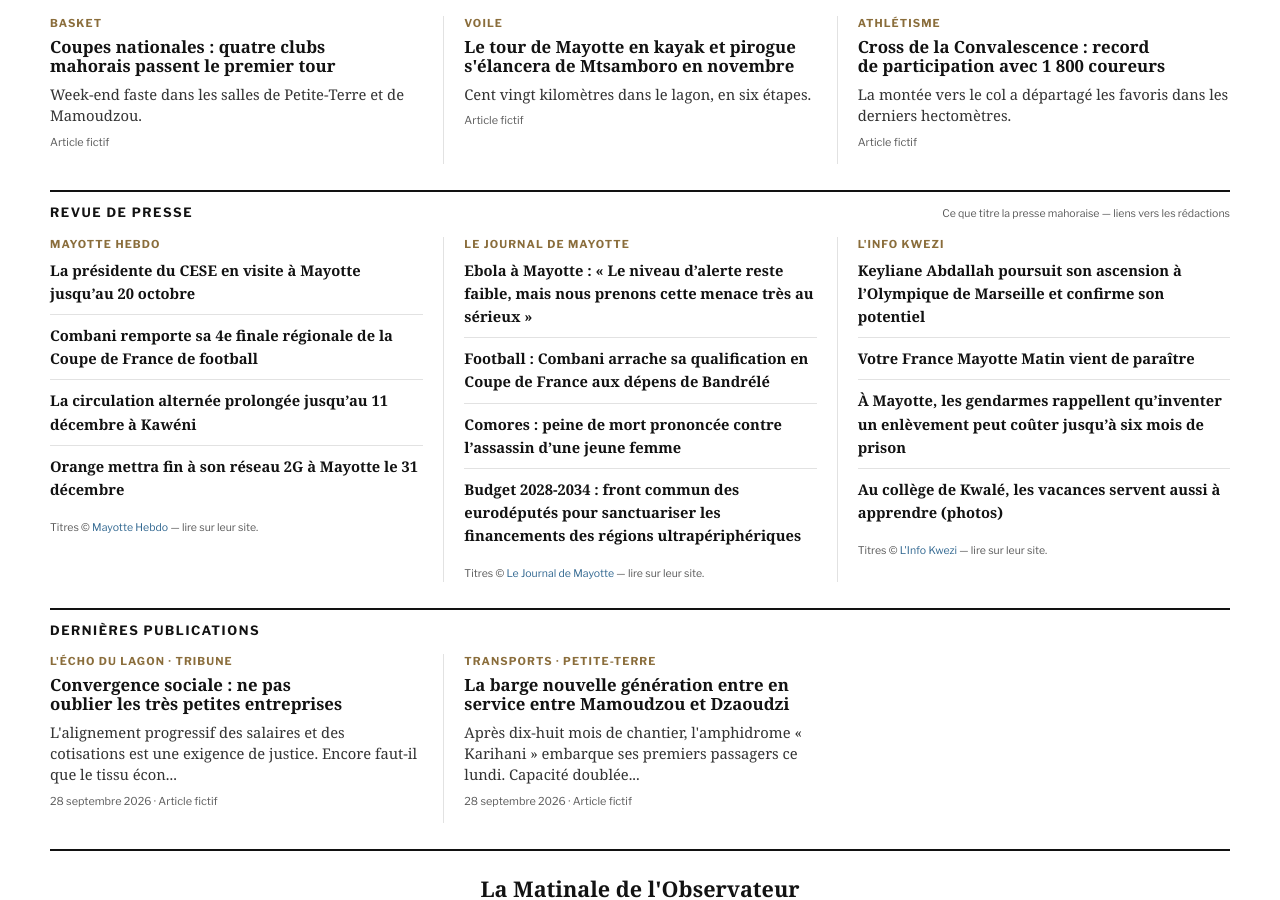
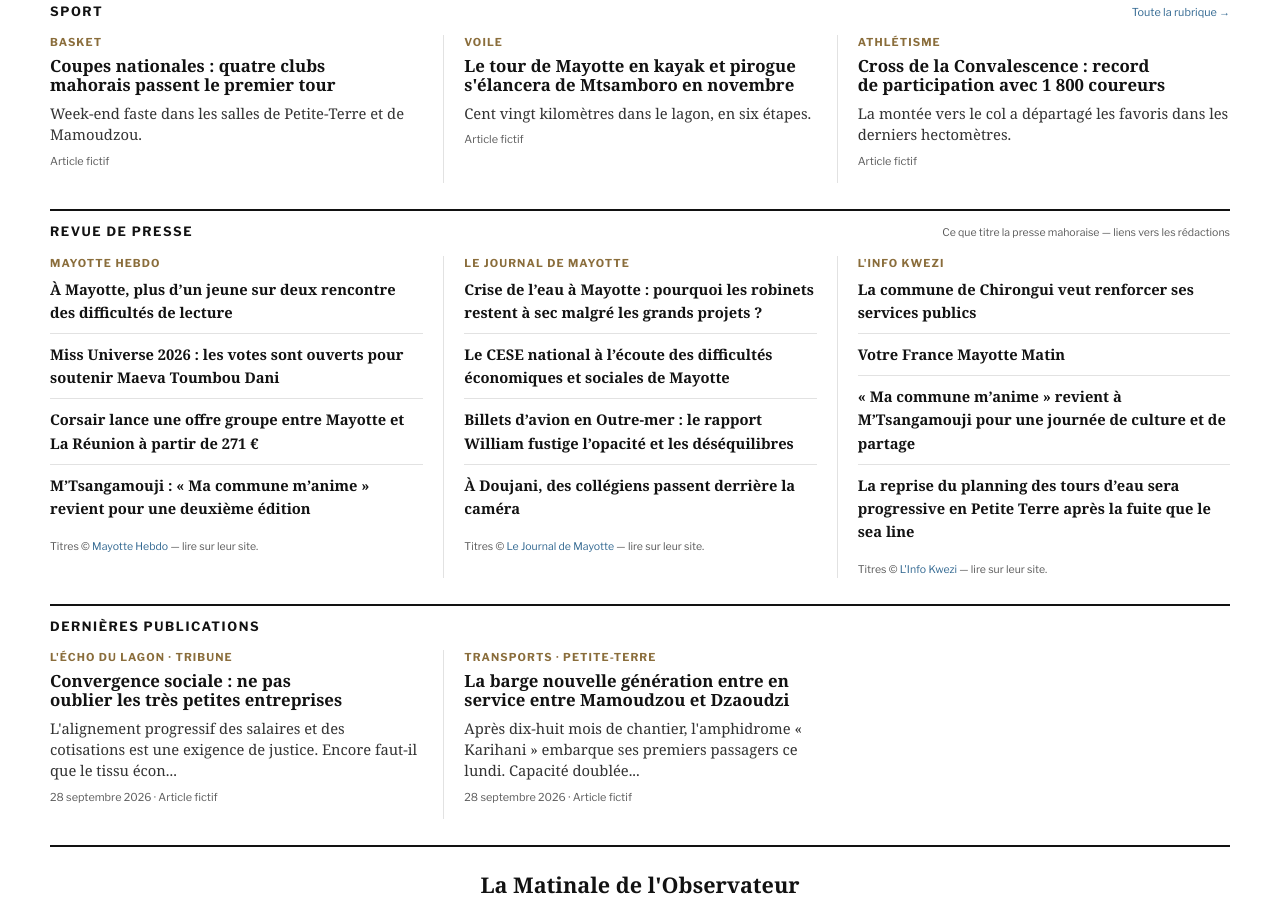
Before and after one commit to esdine/observateur-mayotte, a Jekyll site: the page built from index.html, in a window 1280 px wide and 900 px high, scrolled down 2777 px. Built offline with Jekyll 4.4.1, drawn with Linux system fonts in a browser that asks for light colours; some web fonts are replaced; some of the changed text lies outside the part shown.

Commit message:
Édition du matin : météo et revue de presse

```diff
--- a/_data/marches.yml
+++ b/_data/marches.yml
@@ -1,5 +1,33 @@
 # Genere par outils/maj_marches.py - source BOAMP (open data, licence ouverte)
 avis:
+  - objet: "Prestations de diagnostics de pollution des sols et des constructions en vue de la construction du second site du CHM à Combani"
+    acheteur: "CENTRE HOSPITALIER DE MAYOTTE"
+    type: "Services"
+    famille: "Marchés européens"
+    parution: "20 octobre 2026"
+    limite: "20 novembre 2026"
+    lien: "https://www.boamp.fr/pages/avis/?q=idweb:26-101385"
+  - objet: "Marché public de travaux - POLE MEDICO-SOCIAL ET SOCIAL ANTANA BE."
+    acheteur: "ALEFPA (976)"
+    type: "Travaux"
+    famille: "Marchés européens"
+    parution: "20 octobre 2026"
+    limite: "9 novembre 2026"
+    lien: "https://www.boamp.fr/pages/avis/?q=idweb:26-101246"
+  - objet: "TRAVAUX POST-CYCLONIQUE « CHIDO » DE RECONSTRUCTION DE LA DIRECTION DE L’INGENIERIE ET DES SERVICES TECHNIQUES DE LA MAIRIE ANNEXE A MTSA…"
+    acheteur: "Ville de Mtsamboro (976)"
+    type: "Travaux"
+    famille: "Marchés entre 90 k€ et seuils européens"
+    parution: "19 octobre 2026"
+    limite: "20 novembre 2026"
+    lien: "https://www.boamp.fr/pages/avis/?q=idweb:26-101231"
+  - objet: "Travaux de réhabilitation post chido du bâtiment B et des clôtures du Rectorat de Mayotte"
+    acheteur: "RECTORAT DE MAYOTTE"
+    type: "Travaux"
+    famille: "Marchés entre 90 k€ et seuils européens"
+    parution: "19 octobre 2026"
+    limite: "4 novembre 2026"
+    lien: "https://www.boamp.fr/pages/avis/?q=idweb:26-101552"
   - objet: "Travaux de curage et d’entretien des réseaux et ouvrages eaux pluviales sur le territoire de la CADEMA"
     acheteur: "Communauté d'Agglomération de Dembéni-Mamoudzou (976)"
     type: "Travaux"
@@ -14,31 +42,3 @@ avis:
     parution: "17 octobre 2026"
     limite: "18 novembre 2026"
     lien: "https://www.boamp.fr/pages/avis/?q=idweb:26-100459"
-  - objet: "Fourniture d'équipements informatiques, numériques et RFID pour l'informatisation, la numérisation de la lecture publique et la sécurisat…"
-    acheteur: "Département-Région de Mayotte"
-    type: "Fournitures"
-    famille: "Marchés européens"
-    parution: "16 octobre 2026"
-    limite: "26 octobre 2026"
-    lien: "https://www.boamp.fr/pages/avis/?q=idweb:26-99896"
-  - objet: "ACQUISITION D'UN BIBLIOBUS AU PROFIT DE LA DIRECTION DE LA CULTURE ET DE LA LECTURE PUBLIQUE (DCLP)"
-    acheteur: "Département-Région de Mayotte"
-    type: "Fournitures"
-    famille: "Marchés européens"
-    parution: "16 octobre 2026"
-    limite: "19 novembre 2026"
-    lien: "https://www.boamp.fr/pages/avis/?q=idweb:26-99895"
-  - objet: "Prestations relatives aux milieux naturels en vue de la construction du second site du CHM à Combani"
-    acheteur: "CENTRE HOSPITALIER DE MAYOTTE"
-    type: "Services"
-    famille: "Marchés entre 90 k€ et seuils européens"
-    parution: "16 octobre 2026"
-    limite: "12 novembre 2026"
-    lien: "https://www.boamp.fr/pages/avis/?q=idweb:26-100769"
-  - objet: "Prestations relatives aux études hydrauliques, assainissement, réseaux et desserte en vue de la construction du second site du CHM à Combani"
-    acheteur: "CENTRE HOSPITALIER DE MAYOTTE"
-    type: "Services"
-    famille: "Marchés entre 90 k€ et seuils européens"
-    parution: "16 octobre 2026"
-    limite: "12 novembre 2026"
-    lien: "https://www.boamp.fr/pages/avis/?q=idweb:26-100767"
--- a/_data/revue.yml
+++ b/_data/revue.yml
@@ -3,33 +3,33 @@ sources:
   - nom: "Mayotte Hebdo"
     site: "https://mayottehebdo.com/"
     titres:
-      - titre: "La présidente du CESE en visite à Mayotte jusqu’au 20 octobre"
-        lien: "https://www.mayottehebdo.com/actualite/breves/la-presidente-du-cese-en-visite-a-mayotte-jusquau-20-octobre/"
-      - titre: "Combani remporte sa 4e finale régionale de la Coupe de France de football"
-        lien: "https://www.mayottehebdo.com/actualite/breves/combani-remporte-sa-4e-finale-regionale-de-la-coupe-de-france-de-football/"
-      - titre: "La circulation alternée prolongée jusqu’au 11 décembre à Kawéni"
-        lien: "https://www.mayottehebdo.com/actualite/breves/la-circulation-alternee-prolongee-jusquau-11-decembre-a-kaweni/"
-      - titre: "Orange mettra fin à son réseau 2G à Mayotte le 31 décembre"
-        lien: "https://www.mayottehebdo.com/actualite/breves/orange-mettra-fin-a-son-reseau-2g-a-mayotte-le-31-decembre/"
+      - titre: "À Mayotte, plus d’un jeune sur deux rencontre des difficultés de lecture"
+        lien: "https://www.mayottehebdo.com/actualite/breves/a-mayotte-plus-dun-jeune-sur-deux-rencontre-des-difficultes-de-lecture/"
+      - titre: "Miss Universe 2026 : les votes sont ouverts pour soutenir Maeva Toumbou Dani"
+        lien: "https://www.mayottehebdo.com/actualite/breves/miss-universe-2026-les-votes-sont-ouverts-pour-soutenir-maeva-toumbou-dani/"
+      - titre: "Corsair lance une offre groupe entre Mayotte et La Réunion à partir de 271 €"
+        lien: "https://www.mayottehebdo.com/actualite/breves/corsair-lance-une-offre-groupe-entre-mayotte-et-la-reunion-a-partir-de-271-e/"
+      - titre: "M’Tsangamouji : « Ma commune m’anime » revient pour une deuxième édition"
+        lien: "https://www.mayottehebdo.com/actualite/breves/mtsangamouji-ma-commune-manime-revient-pour-une-deuxieme-edition/"
   - nom: "Le Journal de Mayotte"
     site: "https://lejournaldemayotte.yt/"
     titres:
-      - titre: "Ebola à Mayotte : « Le niveau d’alerte reste faible, mais nous prenons cette menace très au sérieux »"
-        lien: "https://lejournaldemayotte.yt/2026/10/19/ebola-a-mayotte-le-niveau-dalerte-reste-faible-mais-nous-prenons-cette-menace-tres-au-serieux/"
-      - titre: "Football : Combani arrache sa qualification en Coupe de France aux dépens de Bandrélé"
-        lien: "https://lejournaldemayotte.yt/2026/10/19/football-combani-arrache-sa-qualification-en-coupe-de-france-aux-depens-de-bandrele/"
-      - titre: "Comores : peine de mort prononcée contre l’assassin d’une jeune femme"
-        lien: "https://lejournaldemayotte.yt/2026/10/19/comores-peine-de-mort-prononcee-contre-lassassin-dune-jeune-femme/"
-      - titre: "Budget 2028-2034 : front commun des eurodéputés pour sanctuariser les financements des régions ultrapériphériques"
-        lien: "https://lejournaldemayotte.yt/2026/10/19/budget-2028-2034-front-commun-des-eurodeputes-pour-sanctuariser-les-financements-des-regions-ultraperipheriques/"
+      - titre: "Crise de l’eau à Mayotte : pourquoi les robinets restent à sec malgré les grands projets ?"
+        lien: "https://lejournaldemayotte.yt/2026/10/20/crise-de-leau-a-mayotte-pourquoi-les-robinets-restent-a-sec-malgre-les-grands-projets/"
+      - titre: "Le CESE national à l’écoute des difficultés économiques et sociales de Mayotte"
+        lien: "https://lejournaldemayotte.yt/2026/10/20/le-cese-national-a-lecoute-des-difficultes-economiques-et-sociales-de-mayotte/"
+      - titre: "Billets d’avion en Outre-mer : le rapport William fustige l’opacité et les déséquilibres"
+        lien: "https://lejournaldemayotte.yt/2026/10/20/billets-davion-en-outre-mer-le-rapport-william-fustige-lopacite-et-les-desequilibres/"
+      - titre: "À Doujani, des collégiens passent derrière la caméra"
+        lien: "https://lejournaldemayotte.yt/2026/10/20/a-doujani-des-collegiens-passent-derriere-la-camera/"
   - nom: "L'Info Kwezi"
     site: "https://www.linfokwezi.fr/"
     titres:
-      - titre: "Keyliane Abdallah poursuit son ascension à l’Olympique de Marseille et confirme son potentiel"
-        lien: "https://www.linfokwezi.fr/keyliane-abdallah-poursuit-son-ascension-a-lolympique-de-marseille-et-confirme-son-potentiel/"
-      - titre: "Votre France Mayotte Matin vient de paraître"
-        lien: "https://www.linfokwezi.fr/votre-france-mayotte-matin-vient-de-paraitre-232/"
-      - titre: "À Mayotte, les gendarmes rappellent qu’inventer un enlèvement peut coûter jusqu’à six mois de prison"
-        lien: "https://www.linfokwezi.fr/a-mayotte-les-gendarmes-rappellent-quinventer-un-enlevement-peut-couter-jusqua-six-mois-de-prison/"
-      - titre: "Au collège de Kwalé, les vacances servent aussi à apprendre (photos)"
-        lien: "https://www.linfokwezi.fr/au-college-de-kwale-les-vacances-servent-aussi-a-apprendre-photos/"
+      - titre: "La commune de Chirongui veut renforcer ses services publics"
+        lien: "https://www.linfokwezi.fr/la-commune-de-chirongui-veut-renforcer-ses-services-publics/"
+      - titre: "Votre France Mayotte Matin"
+        lien: "https://www.linfokwezi.fr/votre-france-mayotte-matin-5/"
+      - titre: "« Ma commune m’anime » revient à M’Tsangamouji pour une journée de culture et de partage"
+        lien: "https://www.linfokwezi.fr/ma-commune-manime-revient-a-mtsangamouji-pour-une-journee-de-culture-et-de-partage/"
+      - titre: "La reprise du planning des tours d’eau sera progressive en Petite Terre après la fuite que le sea line"
+        lien: "https://www.linfokwezi.fr/la-reprise-du-planning-des-tours-deau-sera-progressive-en-petite-terre-apres-la-fuite-que-le-sea-line/"
```
Also changed, not shown: _data/meteo.yml (+6 -6 lines).
